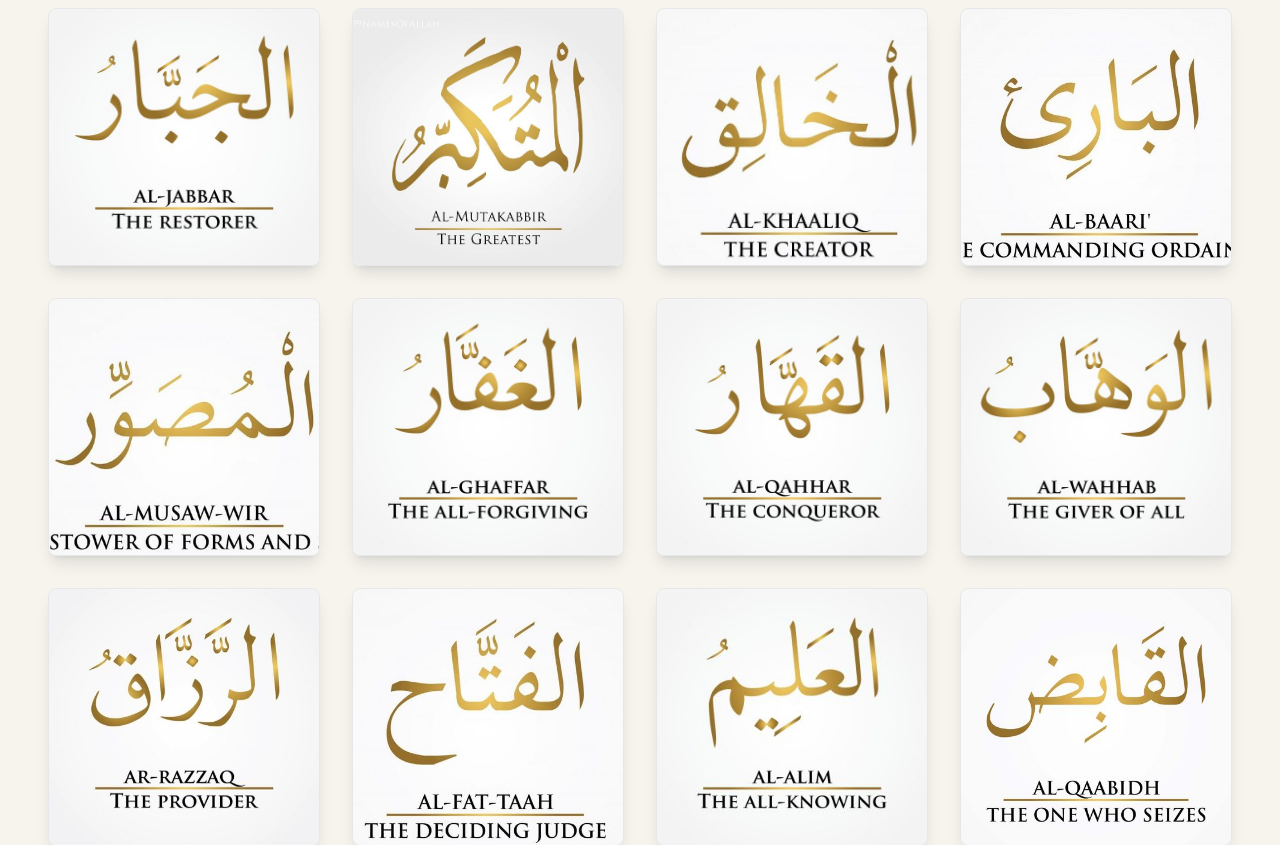
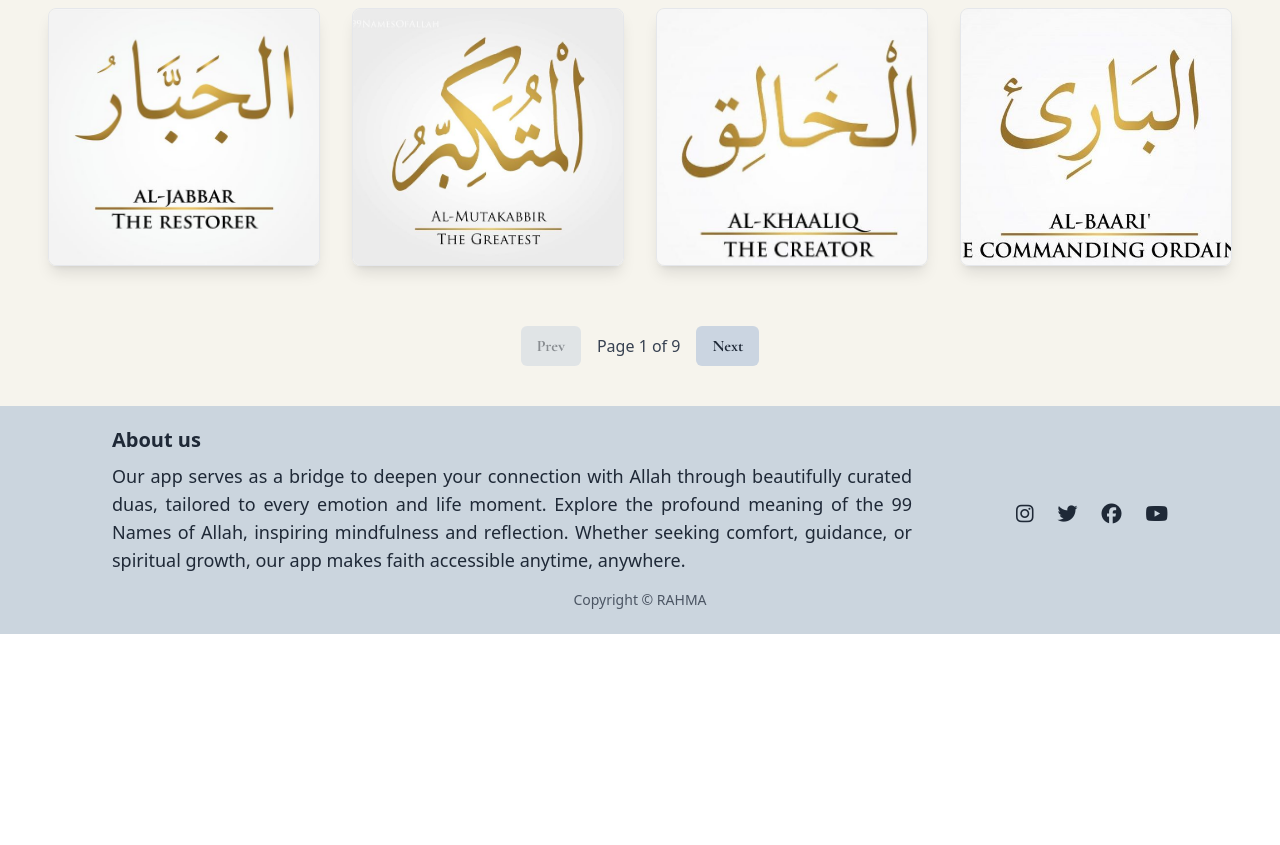
Before and after one commit to doaemaj/rahma, a React (Vite) app: page /names-of-allah in a window 1280 px wide. Shown: the part 830-1675 px from the top of the page. After the commit the page ends 1464 px from the top, so only its background shows below. Built offline with nearby package versions, Linux system fonts and the light colour scheme; a web font is replaced by a local one.

Commit message:
l'ajout de pagination dans names of Allah

```diff
--- a/src/components/Asmaa.jsx
+++ b/src/components/Asmaa.jsx
@@ -1,12 +1,13 @@
 import React, { useState, useEffect } from "react";
 import data from "../data/99_Names_Of_Allah.json";
 import Navbar from "./Navbar";
-
 
 const Asmaa = () => {
   const [names, setNames] = useState([]);
   const [flippedCards, setFlippedCards] = useState({}); // État pour suivre les cartes retournées
   const [searchQuery, setSearchQuery] = useState(""); // État pour la recherche
+  const [currentPage, setCurrentPage] = useState(1);
+  const itemsPerPage = 12; // Nombre d'éléments par page
 
   useEffect(() => {
     setNames(data.data); // Charger les données
@@ -30,10 +31,21 @@ const Asmaa = () => {
     );
   });
 
+  // Pagination: Calculer les pages à afficher
+  const indexOfLastItem = currentPage * itemsPerPage;
+  const indexOfFirstItem = indexOfLastItem - itemsPerPage;
+  const currentItems = filteredNames.slice(indexOfFirstItem, indexOfLastItem);
+
+  // Changer de page
+  const paginate = (pageNumber) => setCurrentPage(pageNumber);
+
+  // Calcul du nombre total de pages
+  const totalPages = Math.ceil(filteredNames.length / itemsPerPage);
+
   return (
     <>
       <Navbar></Navbar>
-    <div className=" min-h-screen bg-[#F6F4ED]">
+      <div className="min-h-screen bg-[#F6F4ED]">
         {/* Barre de recherche */}
         <div className="pt-40 px-4 md:px-8 lg:px-12 flex flex-col justify-center items-center ">
           <input
@@ -56,7 +68,7 @@ const Asmaa = () => {
             <p className="text-center text-gray-500">No results found for "{searchQuery}"</p>
           ) : (
             <div className="grid grid-cols-1 sm:grid-cols-2 md:grid-cols-3 lg:grid-cols-4 gap-8 pb-7">
-            {filteredNames.map((name, index) => (
+              {currentItems.map((name, index) => (
                 <div
                   key={index}
                   className="group perspective-1000 flex flex-col md:block border rounded-lg overflow-hidden shadow-lg"
@@ -104,10 +116,35 @@ const Asmaa = () => {
             </div>
           )}
         </div>
+
+        {/* Pagination avec "Page X sur Y" */}
+        <div className="flex justify-center mt-8 items-center space-x-4 pb-10">
+          {/* Bouton Précédent */}
+          <button
+            onClick={() => paginate(currentPage - 1)}
+            disabled={currentPage === 1}
+            className="bg-[#cbd5e1] text-gray-800 px-4 py-2 rounded-md disabled:opacity-50 "
+          >
+            Prev
+          </button>
+
+          {/* Affichage de la page actuelle */}
+          <p className="text-gray-700">
+            Page {currentPage} of {totalPages}
+          </p>
+
+          {/* Bouton Suivant */}
+          <button
+            onClick={() => paginate(currentPage + 1)}
+            disabled={currentPage === totalPages}
+            className="bg-[#cbd5e1] text-gray-800 px-4 py-2 rounded-md disabled:opacity-50"
+          >
+            Next
+          </button>
+        </div>
       </div>
     </>
   );
-
 };
 
 export default Asmaa;
```
Also changed, not shown: 1 other file (tests, documents, lock files or other folders). Lines whose indentation alone changed are shown as unchanged.
